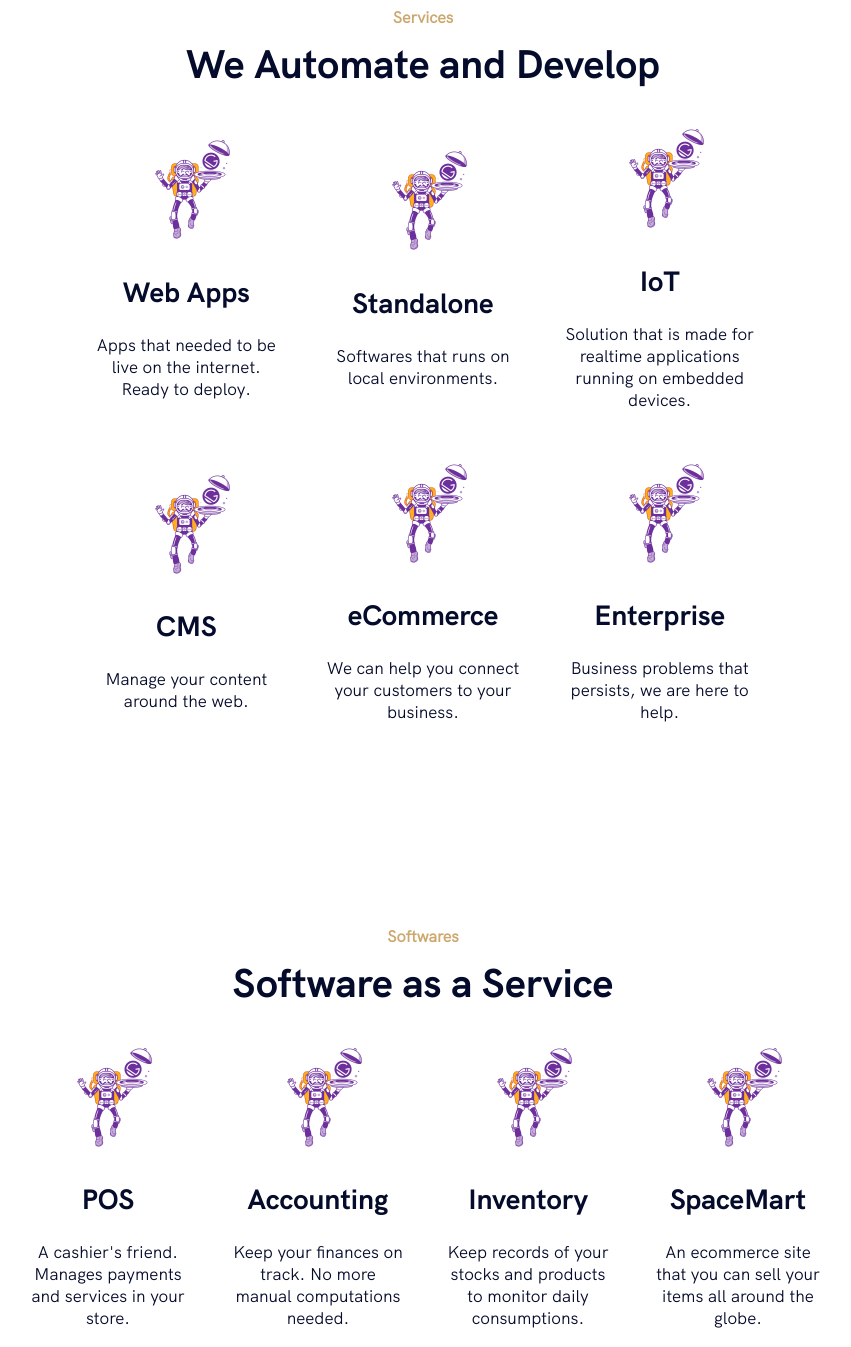
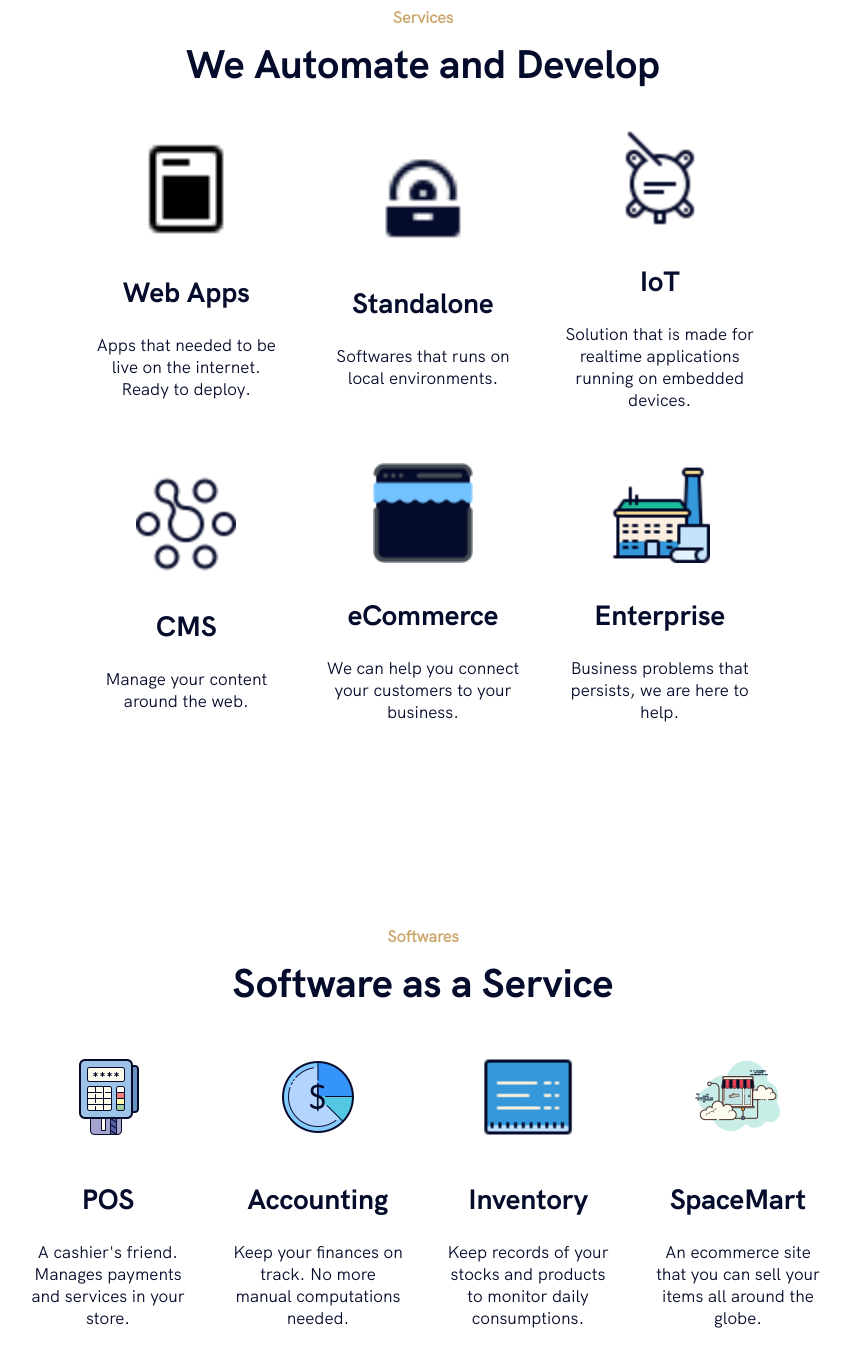
Before and after one commit to jbryan11/vacuum-labs-lp, a Gatsby site: page / in a window 1280 px wide. Shown: the part 1700-3047 px from the top of the page, without its empty margins (217-1068 px from the left). Built offline with nearby package versions, Linux system fonts and the light colour scheme; Gatsby itself is replaced by a stand-in of ours.

Commit message:
fix: add individual official images

```diff
--- a/src/components/sections/services.js
+++ b/src/components/sections/services.js
@@ -5,11 +5,66 @@
 import { Section, Container } from "../global"
 
 const Services = () => {
-  const dataImg = useStaticQuery(graphql`
+  const wappImg = useStaticQuery(graphql`
   query {
-    file(relativePath: { eq: "gatsby-astronaut.png" }) {
+    file(relativePath: { eq: "vacuum/today-apps-30.png" }) {
+      childImageSharp {
+        fluid(maxWidth:90, quality:100) {
+          ...GatsbyImageSharpFluid_tracedSVG
+        }
+      }
+    }
+  }
+`)
+const stdImg = useStaticQuery(graphql`
+  query {
+    file(relativePath: { eq: "vacuum/software-30.png" }) {
       childImageSharp {
         fluid(maxWidth:80, quality:100) {
+          ...GatsbyImageSharpFluid_tracedSVG
+        }
+      }
+    }
+  }
+`)
+const iotImg = useStaticQuery(graphql`
+  query {
+    file(relativePath: { eq: "vacuum/iot-sensor-50.png" }) {
+      childImageSharp {
+        fluid(maxWidth:100, quality:100) {
+          ...GatsbyImageSharpFluid_tracedSVG
+        }
+      }
+    }
+  }
+`)
+const cmsImg = useStaticQuery(graphql`
+  query {
+    file(relativePath: { eq: "vacuum/plesk-50.png" }) {
+      childImageSharp {
+        fluid(maxWidth:100, quality:100) {
+          ...GatsbyImageSharpFluid_tracedSVG
+        }
+      }
+    }
+  }
+`)
+const ecommImg = useStaticQuery(graphql`
+  query {
+    file(relativePath: { eq: "vacuum/online-shop-64.png" }) {
+      childImageSharp {
+        fluid(maxWidth:98, quality:100) {
+          ...GatsbyImageSharpFluid_tracedSVG
+        }
+      }
+    }
+  }
+`)
+const entrImg = useStaticQuery(graphql`
+  query {
+    file(relativePath: { eq: "vacuum/enterprise-resource-planning-64.png" }) {
+      childImageSharp {
+        fluid(maxWidth:98, quality:100) {
           ...GatsbyImageSharpFluid_tracedSVG
         }
       }
@@ -24,7 +79,7 @@
         <FeaturesGrid>
         <FeatureItem>
         <ImageWrapper>
-            <SoftwareImage fluid={dataImg.file.childImageSharp.fluid} />
+            <SoftwareImage fluid={wappImg.file.childImageSharp.fluid} />
           </ImageWrapper>
           <FeatureTitle>Web Apps</FeatureTitle>
           <FeatureText>
@@ -33,7 +88,7 @@
         </FeatureItem>
         <FeatureItem>
         <ImageWrapper>
-            <SoftwareImage fluid={dataImg.file.childImageSharp.fluid} />
+            <SoftwareImage fluid={stdImg.file.childImageSharp.fluid} />
           </ImageWrapper>
           <FeatureTitle>Standalone</FeatureTitle>
           <FeatureText>
@@ -42,7 +97,7 @@
         </FeatureItem>
         <FeatureItem>
         <ImageWrapper>
-            <SoftwareImage fluid={dataImg.file.childImageSharp.fluid} />
+            <SoftwareImage fluid={iotImg.file.childImageSharp.fluid} />
           </ImageWrapper>
           <FeatureTitle>IoT</FeatureTitle>
           <FeatureText>
@@ -51,7 +106,7 @@
         </FeatureItem>
         <FeatureItem>
         <ImageWrapper>
-            <SoftwareImage fluid={dataImg.file.childImageSharp.fluid} />
+            <SoftwareImage fluid={cmsImg.file.childImageSharp.fluid} />
           </ImageWrapper>
           <FeatureTitle>CMS</FeatureTitle>
           <FeatureText>
@@ -60,7 +115,7 @@
         </FeatureItem>
         <FeatureItem>
         <ImageWrapper>
-            <SoftwareImage fluid={dataImg.file.childImageSharp.fluid} />
+            <SoftwareImage fluid={ecommImg.file.childImageSharp.fluid} />
           </ImageWrapper>
           <FeatureTitle>eCommerce</FeatureTitle>
           <FeatureText>
@@ -69,7 +124,7 @@
         </FeatureItem>
         <FeatureItem>
         <ImageWrapper>
-            <SoftwareImage fluid={dataImg.file.childImageSharp.fluid} />
+            <SoftwareImage fluid={entrImg.file.childImageSharp.fluid} />
           </ImageWrapper>
           <FeatureTitle>Enterprise</FeatureTitle>
           <FeatureText>
--- a/src/components/sections/softwares.js
+++ b/src/components/sections/softwares.js
@@ -6,11 +6,44 @@
 
 
 const Softwares = () => {
-  const dataImg = useStaticQuery(graphql`
+  const posImg = useStaticQuery(graphql`
   query {
-    file(relativePath: { eq: "gatsby-astronaut.png" }) {
+    file(relativePath: { eq: "vacuum/pos-terminal-100.png" }) {
       childImageSharp {
-        fluid(maxWidth:80, quality:100) {
+        fluid(maxWidth:100, quality:100) {
+          ...GatsbyImageSharpFluid_tracedSVG
+        }
+      }
+    }
+  }
+`)
+const accountingImg = useStaticQuery(graphql`
+  query {
+    file(relativePath: { eq: "vacuum/accounting-100.png" }) {
+      childImageSharp {
+        fluid(maxWidth:100, quality:100) {
+          ...GatsbyImageSharpFluid_tracedSVG
+        }
+      }
+    }
+  }
+`)
+const invImg = useStaticQuery(graphql`
+  query {
+    file(relativePath: { eq: "vacuum/inventory-64.png" }) {
+      childImageSharp {
+        fluid(maxWidth:98, quality:100) {
+          ...GatsbyImageSharpFluid_tracedSVG
+        }
+      }
+    }
+  }
+`)
+const smImg = useStaticQuery(graphql`
+  query {
+    file(relativePath: { eq: "vacuum/online-shop-100.png" }) {
+      childImageSharp {
+        fluid(maxWidth:100, quality:100) {
           ...GatsbyImageSharpFluid_tracedSVG
         }
       }
@@ -25,7 +58,7 @@
       <FeaturesGrid>
         <FeatureItem>
           <ImageWrapper>
-            <SoftwareImage fluid={dataImg.file.childImageSharp.fluid} />
+            <SoftwareImage fluid={posImg.file.childImageSharp.fluid} />
           </ImageWrapper>
           <FeatureTitle>POS</FeatureTitle>
           <FeatureText>
@@ -34,7 +67,7 @@
         </FeatureItem>
         <FeatureItem>
         <ImageWrapper>
-            <SoftwareImage fluid={dataImg.file.childImageSharp.fluid} />
+            <SoftwareImage fluid={accountingImg.file.childImageSharp.fluid} />
           </ImageWrapper>
           <FeatureTitle>Accounting</FeatureTitle>
           <FeatureText>
@@ -43,7 +76,7 @@
         </FeatureItem>
         <FeatureItem>
         <ImageWrapper>
-            <SoftwareImage fluid={dataImg.file.childImageSharp.fluid} />
+            <SoftwareImage fluid={invImg.file.childImageSharp.fluid} />
           </ImageWrapper>
           <FeatureTitle>Inventory</FeatureTitle>
           <FeatureText>
@@ -53,7 +86,7 @@
         </FeatureItem>
         <FeatureItem>
         <ImageWrapper>
-            <SoftwareImage fluid={dataImg.file.childImageSharp.fluid} />
+            <SoftwareImage fluid={smImg.file.childImageSharp.fluid} />
           </ImageWrapper>
           <FeatureTitle>SpaceMart</FeatureTitle>
           <FeatureText>
```
Also changed, not shown: src/images/vacuum/accounting-100.png (added), src/images/vacuum/enterprise-resource-planning-64.png (added), src/images/vacuum/inventory-64.png (added), src/images/vacuum/iot-sensor-50.png (added), src/images/vacuum/online-shop-100.png (added), src/images/vacuum/online-shop-64.png (added), src/images/vacuum/plesk-50.png (added), src/images/vacuum/pos-terminal-100.png (added), src/images/vacuum/software-30.png (added), src/images/vacuum/today-apps-30.png (added).
